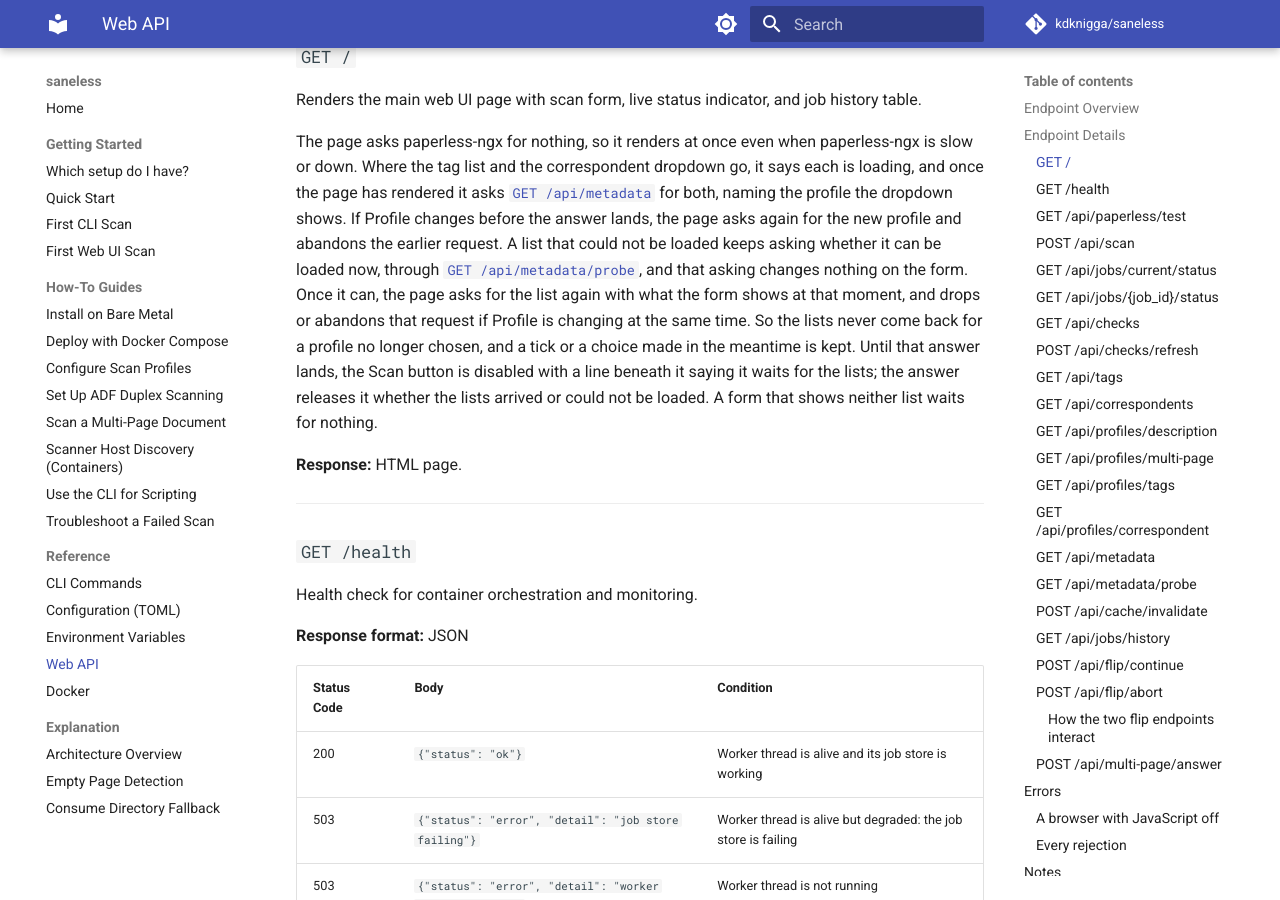
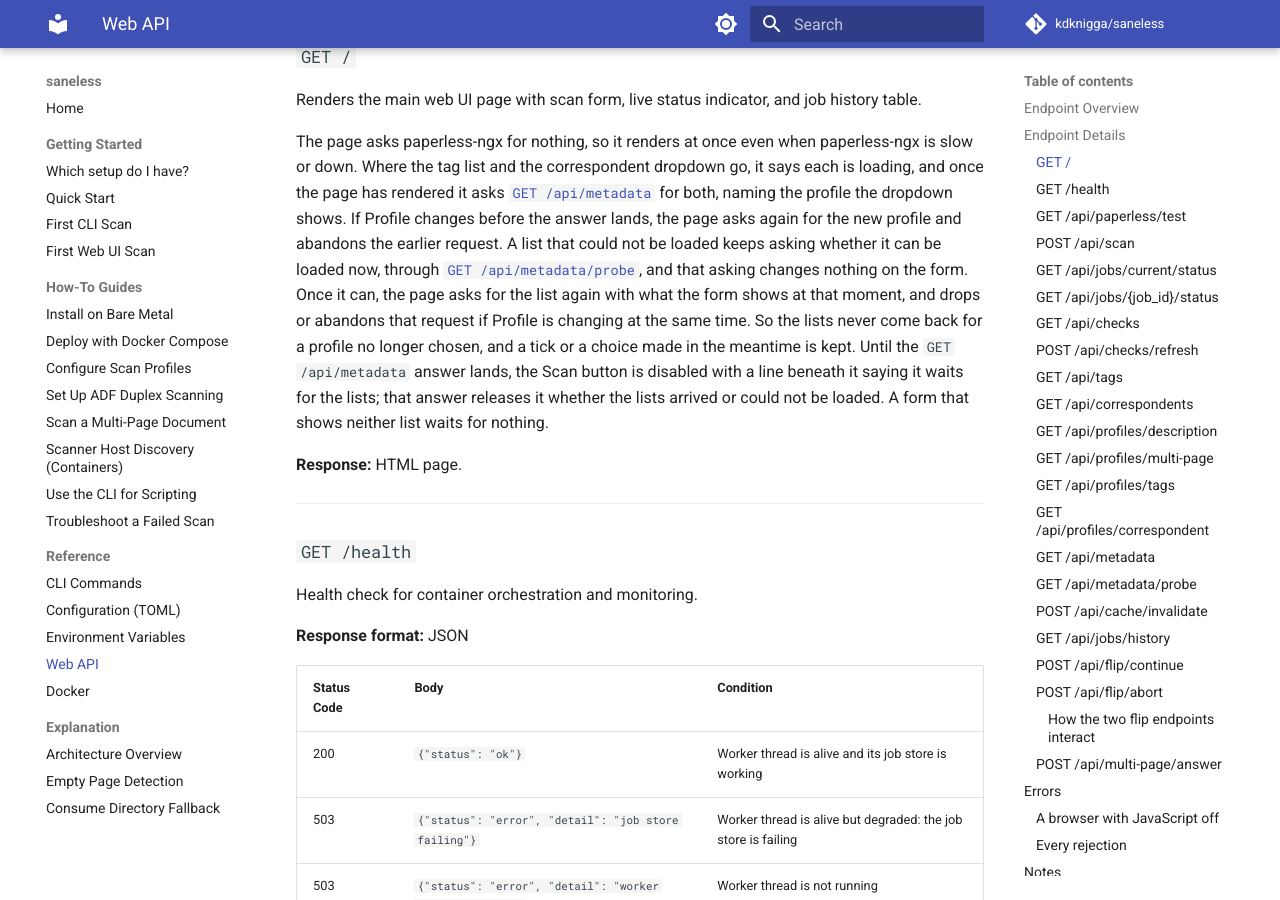
Before and after one commit to kdknigga/saneless, an MkDocs documentation site: the page built from docs/reference/web-api.md, in a window 1280 px wide and 900 px high, scrolled down 1625 px. Built offline with MkDocs 1.6.1 and Material for MkDocs 9.7.7, drawn with Linux system fonts in a browser that asks for light colours; comment, search, counter and statistics services are not loaded.

Commit message:
fix(47): IN-02 name the answer that releases Scan in the GET / paragraph
After the list retry and recovery sentences were added, "Until that
answer lands, the Scan button is disabled" read as the recovery's answer,
as though Scan stayed held until a failed list recovered. It now names
the GET /api/metadata answer, which releases Scan whether the lists
arrived or could not be loaded.

Co-Authored-By: Claude Opus 5.5 (1M context) <noreply@anthropic.com>
Claude-Session: https://claude.ai/code/session_013CxQxLcnRUSK9XY3SKundu

```diff
--- a/docs/reference/web-api.md
+++ b/docs/reference/web-api.md
@@ -48,8 +48,8 @@ that could not be loaded keeps asking whether it can be loaded now, through
 the form. Once it can, the page asks for the list again with what the form shows at that
 moment, and drops or abandons that request if Profile is changing at the same time. So the
 lists never come back for a profile no longer chosen, and a tick or a choice made in the
-meantime is kept. Until that answer lands, the Scan button
-is disabled with a line beneath it saying it waits for the lists; the answer releases it
+meantime is kept. Until the `GET /api/metadata` answer lands, the Scan button
+is disabled with a line beneath it saying it waits for the lists; that answer releases it
 whether the lists arrived or could not be loaded. A form that shows neither list waits for
 nothing.
 
```
